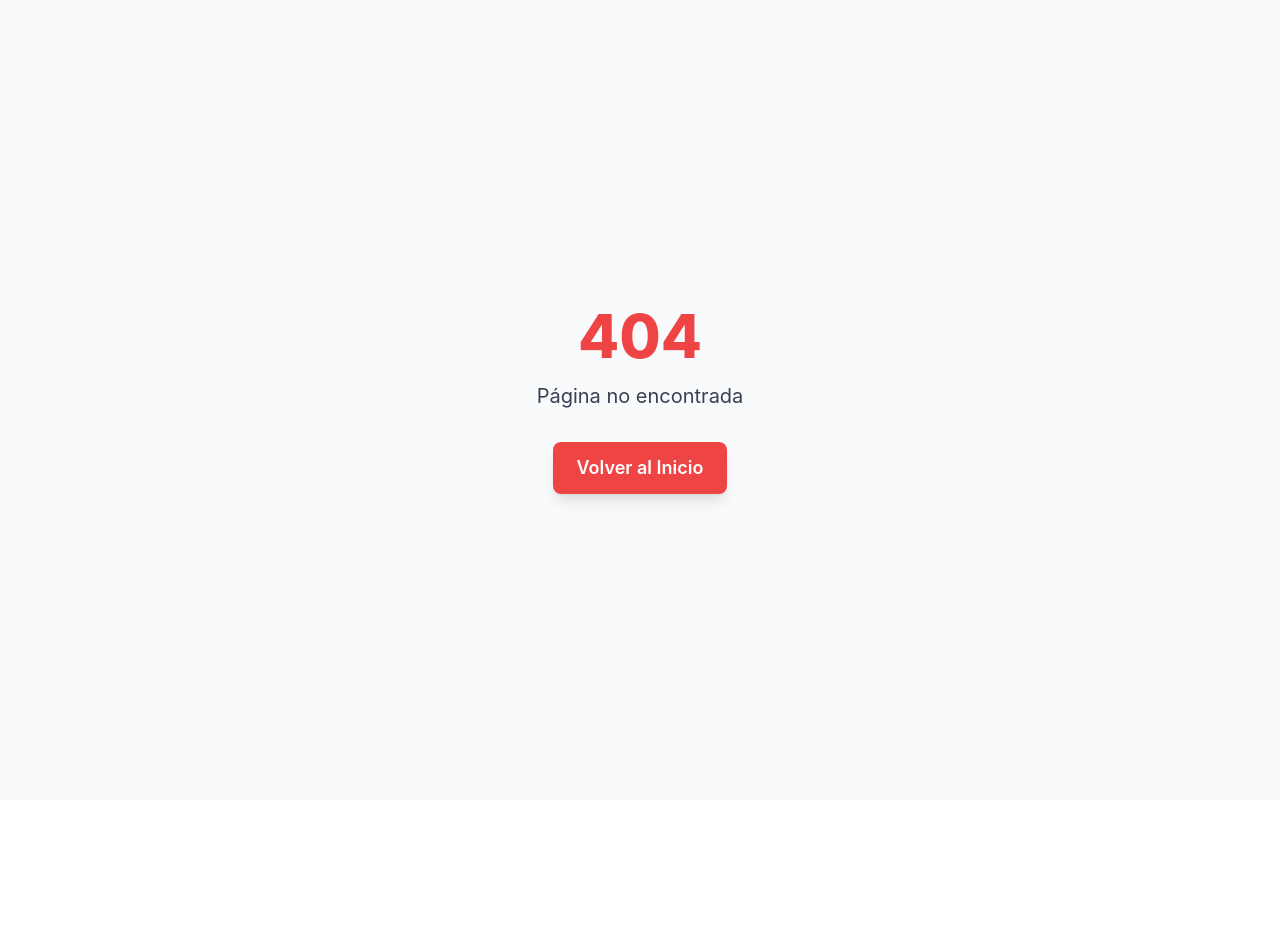
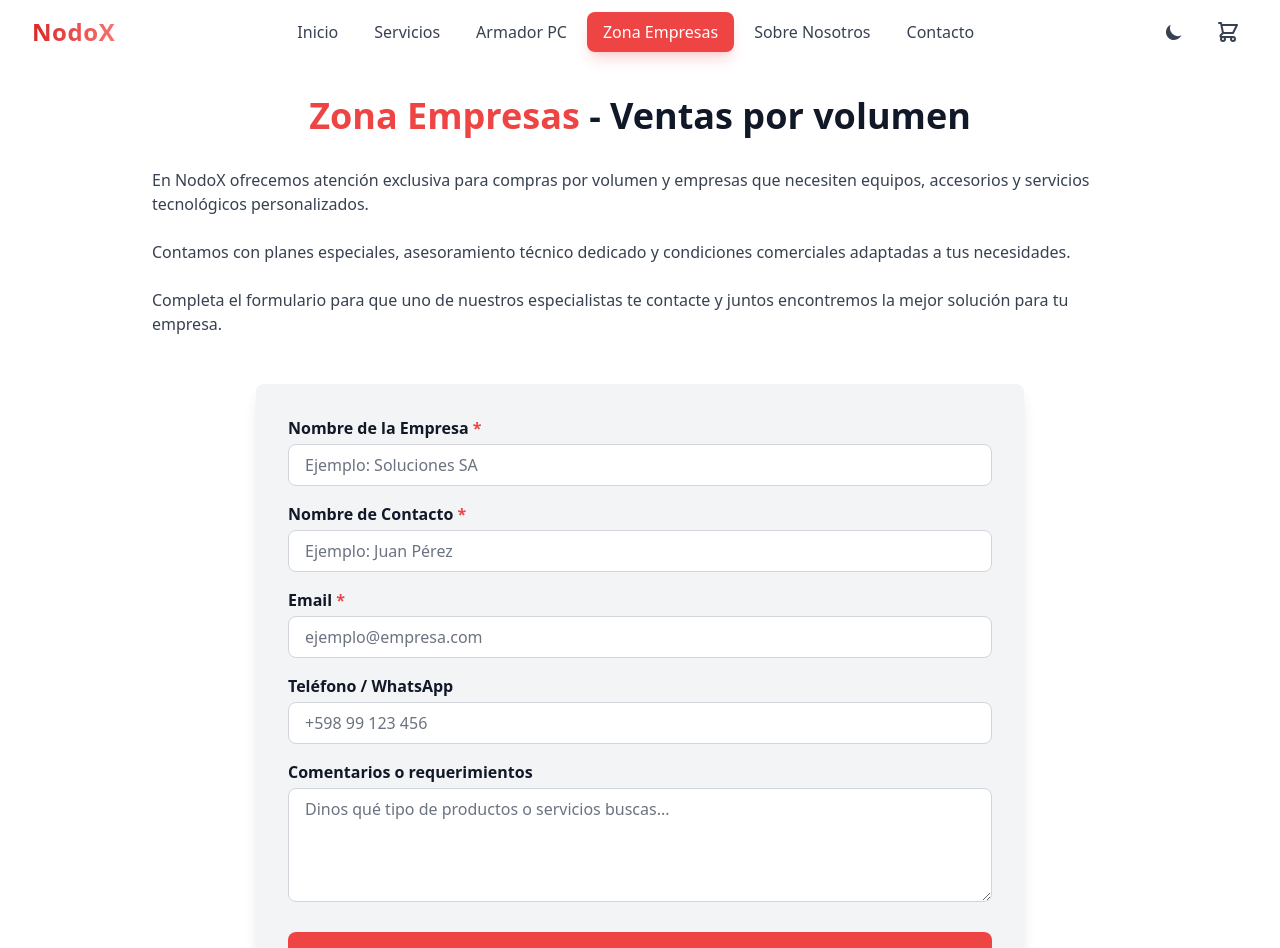
Before and after one commit to alejandr088/NodoX, a React (Vite) app: page /business-sales in a window 1280 px wide. Before the commit this address had no page. Shown: the top 948 px of the page. Before the commit the page ends 800 px from the top, so only its background shows below. Built offline with nearby package versions, Linux system fonts and the light colour scheme.

Commit message:
new form for ws uni-page

```diff
--- a/src/App.jsx
+++ b/src/App.jsx
@@ -10,6 +10,7 @@ import Cart from './components/Cart'
 import AboutUsPage from './components/AboutUsPage'
 import NotFound from './components/NotFound' // Importa la página 404
 import PCBuilderPage from './pages/PCBuilderPage'
+import BusinessSales from './pages/BusinessSales'
 import './index.css'
 
 export default function App() {
@@ -26,9 +27,8 @@ export default function App() {
         <Route path="/pc-builder" element={<PCBuilderPage />} />
         <Route path="/stock" element={<StockPanel />} />
         <Route path="/cart" element={<Cart />} />
-
-        {/* Ruta catch-all para 404 */}
-        <Route path="*" element={<NotFound />} />
+        <Route path="/not-found" element={<NotFound />} />
+        <Route path="/business-sales" element={<BusinessSales />} />
       </Routes>
     </CartProvider>
   )
--- a/src/components/BackButton.jsx
+++ /dev/null
@@ -1,18 +0,0 @@
-import { useNavigate } from 'react-router-dom'
-
-export default function BackButton({ className }) {
-  const navigate = useNavigate()
-
-  return (
-    <button
-      onClick={() => navigate(-1)}
-      className={`flex items-center gap-2 transition-colors mb-6 focus-visible:ring-2 focus-visible:ring-red-500 focus:outline-none ${className || 'text-gray-700 dark:text-gray-300 hover:text-red-500 dark:hover:text-red-400'}`}
-      aria-label="Volver a la página anterior"
-    >
-      <svg className="w-5 h-5" fill="none" stroke="currentColor" viewBox="0 0 24 24" aria-hidden="true">
-        <path d="..." />
-      </svg>
-      Volver atrás
-    </button>
-  )
-}
--- a/src/components/Cart.jsx
+++ b/src/components/Cart.jsx
@@ -1,6 +1,5 @@
 import { Link } from 'react-router-dom'
 import { useCart } from '../context/CartContext'
-import BackButton from './BackButton'
 
 export default function Cart() {
   const { cartItems, removeFromCart } = useCart()
@@ -9,7 +8,6 @@ export default function Cart() {
   return (
     <div className="min-h-screen pt-24 pb-12 px-4 sm:px-6 bg-gray-50 dark:bg-gray-900">
       <div className="max-w-4xl mx-auto">
-        <BackButton />
 
         <h1 className="text-3xl font-bold text-center mb-8 bg-gradient-to-r from-red-500 to-red-600 bg-clip-text text-transparent">
           Tu Carrito
--- a/src/components/Feedback.jsx
+++ b/src/components/Feedback.jsx
@@ -1,4 +1,3 @@
-import BackButton from './BackButton'
 
 export default function Feedback() {
   const testimonials = [
@@ -28,7 +27,6 @@ export default function Feedback() {
   return (
     <div className="min-h-screen pt-24 pb-12 px-4 sm:px-6 bg-gray-50 dark:bg-gray-900">
       <div className="max-w-4xl mx-auto">
-        <BackButton />
 
         <div className="text-center mb-12">
           <h1 className="text-4xl font-bold bg-gradient-to-r from-red-500 to-red-600 bg-clip-text text-transparent mb-4">
--- a/src/components/Navbar.jsx
+++ b/src/components/Navbar.jsx
@@ -30,6 +30,7 @@ export default function Navbar() {
   { path: '/', name: 'Inicio' },
   { path: '/services', name: 'Servicios' },
   { path: '/pc-builder', name: 'Armador PC' },
+  { path: '/business-sales', name: 'Zona Empresas' },
   { path: '/about', name: 'Sobre Nosotros' },
   { path: '/contact', name: 'Contacto' }
 ]
--- a/src/components/ProductDetail.jsx
+++ b/src/components/ProductDetail.jsx
@@ -1,6 +1,5 @@
 import { useParams } from 'react-router-dom'
 import { Helmet } from 'react-helmet'
-import BackButton from './BackButton'
 import Breadcrumbs from './Breadcrumbs'
 import products from '../data/products'
 
@@ -10,7 +9,6 @@ export default function ProductDetail() {
 
   if (!product) return (
     <div className="min-h-screen pt-24 pb-12 px-4 text-center text-gray-900 dark:text-gray-100">
-      <BackButton className="mb-8 text-gray-700 dark:text-gray-300 hover:text-red-500 dark:hover:text-red-400" />
       <p>Producto no encontrado</p>
     </div>
   )
@@ -38,7 +36,6 @@ export default function ProductDetail() {
       <div className="absolute inset-0 bg-gradient-to-br from-gray-100 to-white dark:from-gray-800 dark:to-gray-900 z-0"></div>
 
       <div className="relative z-10 max-w-6xl mx-auto">
-        <BackButton className="mb-6 text-gray-700 dark:text-gray-300 hover:text-red-500 dark:hover:text-red-400" />
         <Breadcrumbs paths={breadcrumbs} />
 
         <section className="bg-white dark:bg-gray-800 p-8 rounded-xl shadow-lg">
--- /dev/null
+++ b/src/pages/BusinessSales.jsx
@@ -0,0 +1,178 @@
+import { useState } from "react"
+import Navbar from "../components/Navbar"
+import Footer from "../components/Footer"
+import { Helmet } from "react-helmet"
+
+export default function BusinessSales() {
+  const [formData, setFormData] = useState({
+    companyName: "",
+    contactName: "",
+    email: "",
+    phone: "",
+    message: "",
+  })
+
+  const [submitted, setSubmitted] = useState(false)
+
+  const handleChange = (e) => {
+    const { name, value } = e.target
+    setFormData((prev) => ({ ...prev, [name]: value }))
+  }
+
+  const handleSubmit = (e) => {
+    e.preventDefault()
+    // Aquí puedes enviar formData a una API o correo
+    setSubmitted(true)
+    setFormData({
+      companyName: "",
+      contactName: "",
+      email: "",
+      phone: "",
+      message: "",
+    })
+  }
+
+  return (
+    <div className="bg-white dark:bg-gray-900 text-gray-900 dark:text-gray-100 min-h-screen font-sans relative">
+      <Helmet>
+        <title>Ventas para Empresas | NodoX</title>
+        <meta
+          name="description"
+          content="Contacta con NodoX para compras por volumen y atención exclusiva para empresas."
+        />
+        <meta property="og:title" content="Ventas para Empresas | NodoX" />
+        <meta
+          property="og:description"
+          content="Contacta con NodoX para compras por volumen y atención exclusiva para empresas."
+        />
+        <meta property="og:type" content="website" />
+        <meta property="og:url" content={window.location.href} />
+        <meta name="twitter:card" content="summary_large_image" />
+      </Helmet>
+
+      <Navbar />
+
+      <main className="max-w-5xl mx-auto pt-24 px-6 pb-12">
+
+        <h1 className="text-4xl font-bold text-center mb-8">
+          <span className="text-red-500">Zona Empresas</span> - Ventas por volumen
+        </h1>
+
+        <section className="mb-12 text-gray-700 dark:text-gray-300 space-y-6">
+          <p>
+            En NodoX ofrecemos atención exclusiva para compras por volumen y empresas que necesiten equipos,
+            accesorios y servicios tecnológicos personalizados.
+          </p>
+          <p>
+            Contamos con planes especiales, asesoramiento técnico dedicado y condiciones comerciales adaptadas a tus
+            necesidades.
+          </p>
+          <p>
+            Completa el formulario para que uno de nuestros especialistas te contacte y juntos encontremos la mejor
+            solución para tu empresa.
+          </p>
+        </section>
+
+        {!submitted ? (
+          <form
+            onSubmit={handleSubmit}
+            className="bg-gray-100 dark:bg-gray-800 rounded-lg p-8 shadow-lg max-w-3xl mx-auto"
+            aria-label="Formulario de contacto para ventas empresariales"
+          >
+            <div className="mb-4">
+              <label htmlFor="companyName" className="block font-semibold mb-1">
+                Nombre de la Empresa <span className="text-red-500">*</span>
+              </label>
+              <input
+                type="text"
+                id="companyName"
+                name="companyName"
+                value={formData.companyName}
+                onChange={handleChange}
+                required
+                className="input-field w-full"
+                placeholder="Ejemplo: Soluciones SA"
+              />
+            </div>
+
+            <div className="mb-4">
+              <label htmlFor="contactName" className="block font-semibold mb-1">
+                Nombre de Contacto <span className="text-red-500">*</span>
+              </label>
+              <input
+                type="text"
+                id="contactName"
+                name="contactName"
+                value={formData.contactName}
+                onChange={handleChange}
+                required
+                className="input-field w-full"
+                placeholder="Ejemplo: Juan Pérez"
+              />
+            </div>
+
+            <div className="mb-4">
+              <label htmlFor="email" className="block font-semibold mb-1">
+                Email <span className="text-red-500">*</span>
+              </label>
+              <input
+                type="email"
+                id="email"
+                name="email"
+                value={formData.email}
+                onChange={handleChange}
+                required
+                className="input-field w-full"
+                placeholder="ejemplo@empresa.com"
+              />
+            </div>
+
+            <div className="mb-4">
+              <label htmlFor="phone" className="block font-semibold mb-1">
+                Teléfono / WhatsApp
+              </label>
+              <input
+                type="tel"
+                id="phone"
+                name="phone"
+                value={formData.phone}
+                onChange={handleChange}
+                className="input-field w-full"
+                placeholder="+598 99 123 456"
+              />
+            </div>
+
+            <div className="mb-6">
+              <label htmlFor="message" className="block font-semibold mb-1">
+                Comentarios o requerimientos
+              </label>
+              <textarea
+                id="message"
+                name="message"
+                value={formData.message}
+                onChange={handleChange}
+                rows="4"
+                className="input-field w-full"
+                placeholder="Dinos qué tipo de productos o servicios buscas..."
+              ></textarea>
+            </div>
+
+            <button
+              type="submit"
+              className="w-full bg-red-500 hover:bg-red-600 text-white font-semibold py-3 rounded-lg transition"
+            >
+              Enviar Solicitud
+            </button>
+          </form>
+        ) : (
+          <div className="max-w-xl mx-auto bg-green-100 dark:bg-green-900 border border-green-400 dark:border-green-700 text-green-800 dark:text-green-200 rounded-lg p-6 text-center shadow-lg">
+            <h2 className="text-2xl font-bold mb-4">Gracias por contactarnos</h2>
+            <p>Un especialista de NodoX se comunicará contigo a la brevedad para brindarte asesoramiento personalizado.</p>
+          </div>
+        )}
+      </main>
+
+      <Footer />
+    </div>
+  )
+}
```
Also changed, not shown: src/components/AboutUsPage.jsx (+24 -25 lines), src/components/ContactPage.jsx (+17 -18 lines), src/components/ServicesPage.jsx (+15 -17 lines).
